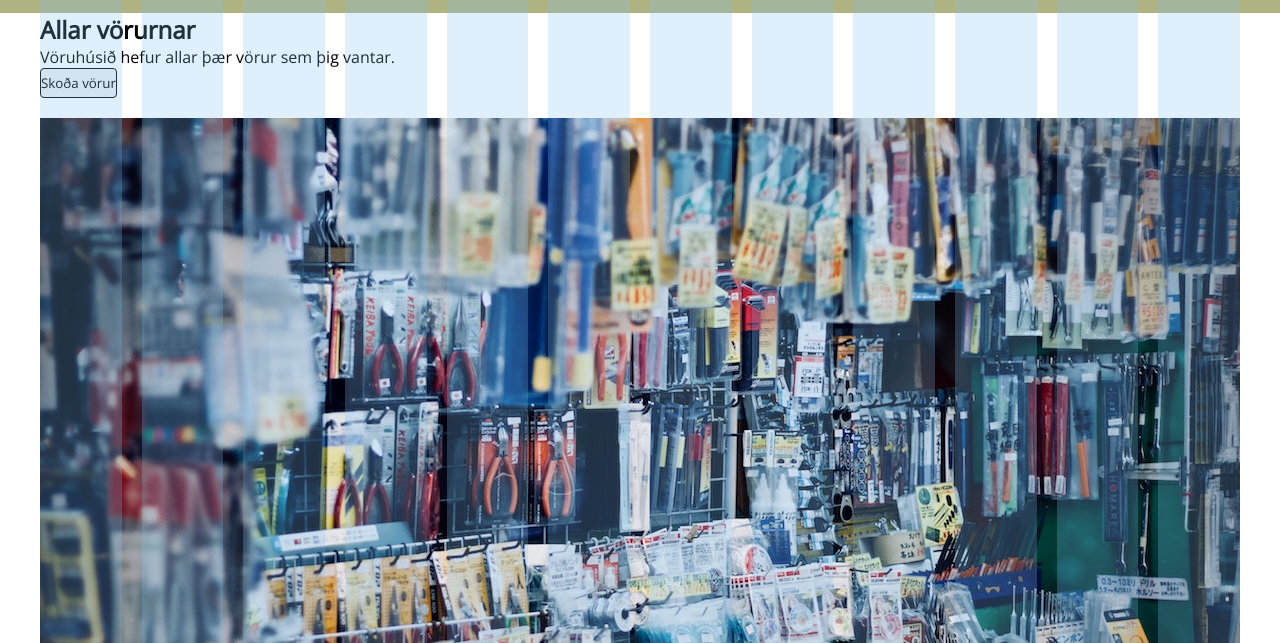
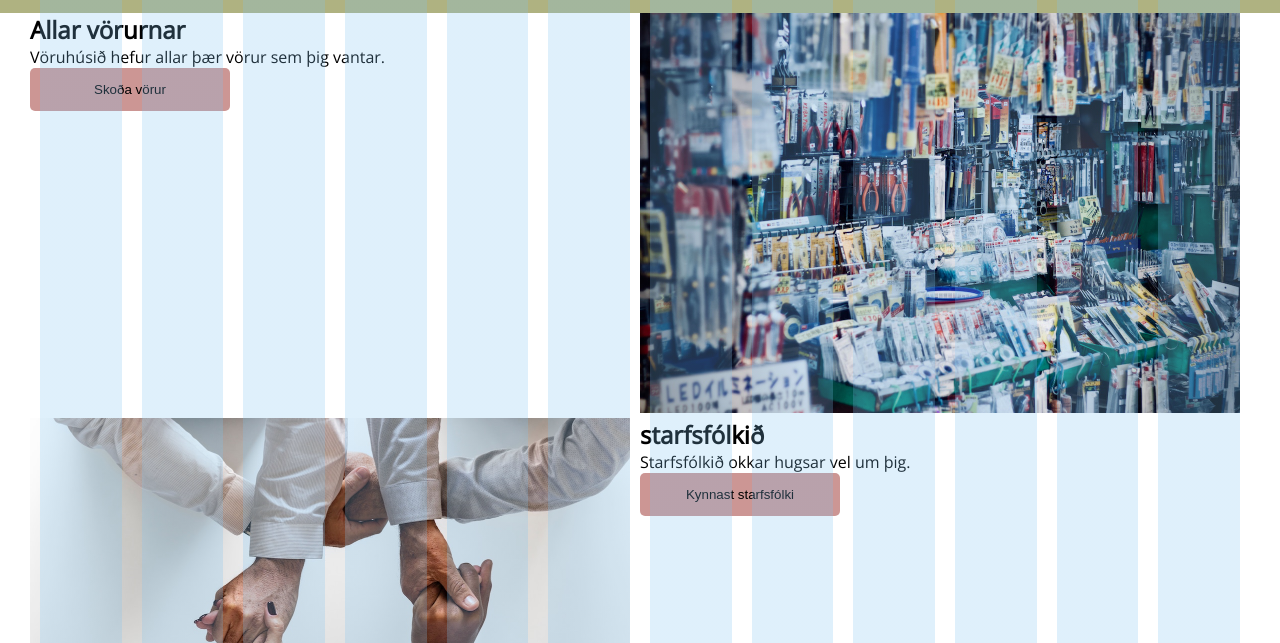
Before and after one commit to UlfurThor/vef1-2018-h1, a website: page index.html in a window 1280 px wide. Shown: the part 157-800 px from the top of the page. Drawn offline with nearby package versions, Linux system fonts and the light colour scheme; files that its build step writes are made by us from their sources.

Commit message:
index set up - need to ad sizing/marigins/pading

```diff
--- a/index.html
+++ b/index.html
@@ -30,10 +30,6 @@
       </div>
     </div>
   </header>
-  <!-- --------------------------------------------------------- -->
-  <!-- --------------------------------------------------------- -->
-  <!-- --------------------------------------------------------- -->
-  <!-- --------------------------------------------------------- -->
   <main>
     <div class="main">
       <div class="main__row">
@@ -42,7 +38,7 @@
             <div class="main__row__column__content__items">
               <h2 class="content__title">Allar vörurnar</h2>
               <p>Vöruhúsið hefur allar þær vörur sem þig vantar.</p>
-              <button class="button">
+              <button class="">
                 Skoða vörur
               </button>
             </div>
@@ -56,7 +52,7 @@
             <div class="main__row__column__content__items">
               <h2 class="content__title">starfsfólkið</h2>
               <p>Starfsfólkið okkar hugsar vel um þig.</p>
-              <button class="button">
+              <button class="">
                 Kynnast starfsfólki
               </button>
             </div>
@@ -69,10 +65,6 @@
       </div>
     </div>
   </main>
-  <!-- --------------------------------------------------------- -->
-  <!-- --------------------------------------------------------- -->
-  <!-- --------------------------------------------------------- -->
-  <!-- --------------------------------------------------------- -->
 
   <footer>
     <div class="footer">
--- a/scss/index.scss
+++ b/scss/index.scss
@@ -33,11 +33,31 @@ main {
           padding-right: 10px;
           width: $s12-col;
 
-
+          @media (min-width: 800px) {
+            padding-left: 0;
+            width: $s6-col;
+          }
 
           img {
             max-width: 100%;
+          }
 
+          button {
+            width: 200px;
+            max-width: 100%;
+            padding: $f14; //todo set pading
+            background-color: $color-footerPink;
+            border: 0px solid transparent;
+            border-radius: 5px;
+
+            transition: color 0.3s ease-in-out;
+            transition: background-color 0.3s ease-in-out;
+
+          }
+
+          button:hover {
+            color: $color-footerPink;
+            background-color: $color-black;
           }
         }
       }
```
